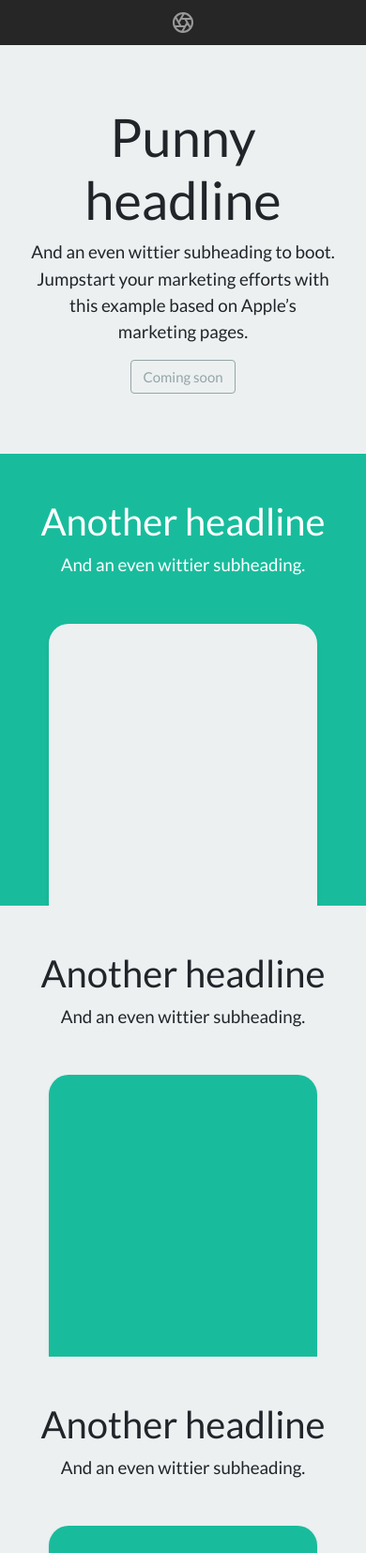
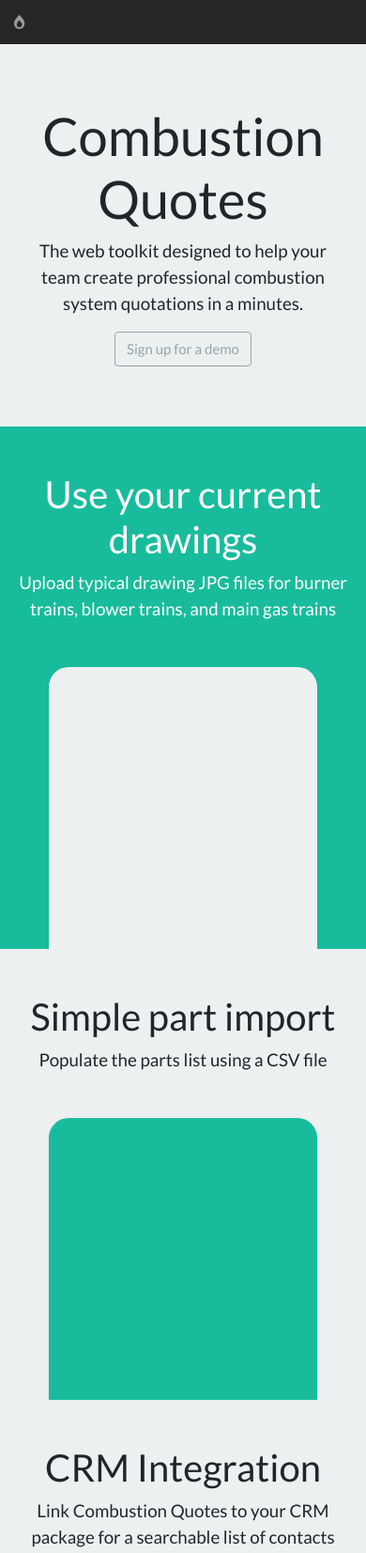
Before and after one commit to JakeTobin/demo-marketing, a plain HTML site: page index.html in a window 390 px wide. Shown: the top 1653 px of the page at 94% size. Drawn offline with Linux system fonts and the light colour scheme.

Commit message:
quick demo
Signed-off-by: Jake Tobin <jtobin4@kent.edu>

```diff
--- a/index.html
+++ b/index.html
@@ -7,11 +7,12 @@
     <meta name="description" content="">
     <meta name="author" content="Mark Otto, Jacob Thornton, and Bootstrap contributors">
     <meta name="generator" content="Jekyll v3.8.5">
-    <title>Product example · Bootstrap</title>
+    <title>CombustionQuotes.com</title>
 
 
     <!-- Bootstrap core CSS -->
 <link href="bootstrap.min.css" rel="stylesheet" >
+<link rel="stylesheet" href="https://use.fontawesome.com/releases/v5.8.2/css/all.css" integrity="sha384-oS3vJWv+0UjzBfQzYUhtDYW+Pj2yciDJxpsK1OYPAYjqT085Qq/1cq5FLXAZQ7Ay" crossorigin="anonymous">
 
 
     <style>
@@ -37,23 +38,20 @@
     <nav class="site-header sticky-top py-1">
   <div class="container d-flex flex-column flex-md-row justify-content-between">
     <a class="py-2" href="#">
-      <svg xmlns="http://www.w3.org/2000/svg" width="24" height="24" fill="none" stroke="currentColor" stroke-linecap="round" stroke-linejoin="round" stroke-width="2" class="d-block mx-auto" role="img" viewBox="0 0 24 24" focusable="false"><title>Product</title><circle cx="12" cy="12" r="10"/><path d="M14.31 8l5.74 9.94M9.69 8h11.48M7.38 12l5.74-9.94M9.69 16L3.95 6.06M14.31 16H2.83m13.79-4l-5.74 9.94"/></svg>
+      <i class="fas fa-burn"></i>
     </a>
     <a class="py-2 d-none d-md-inline-block" href="#">Tour</a>
-    <a class="py-2 d-none d-md-inline-block" href="#">Product</a>
     <a class="py-2 d-none d-md-inline-block" href="#">Features</a>
-    <a class="py-2 d-none d-md-inline-block" href="#">Enterprise</a>
-    <a class="py-2 d-none d-md-inline-block" href="#">Support</a>
     <a class="py-2 d-none d-md-inline-block" href="#">Pricing</a>
-    <a class="py-2 d-none d-md-inline-block" href="#">Cart</a>
   </div>
 </nav>
 
 <div class="position-relative overflow-hidden p-3 p-md-5 m-md-3 text-center bg-light">
   <div class="col-md-5 p-lg-5 mx-auto my-5">
-    <h1 class="display-4 font-weight-normal">Punny headline</h1>
-    <p class="lead font-weight-normal">And an even wittier subheading to boot. Jumpstart your marketing efforts with this example based on Apple’s marketing pages.</p>
-    <a class="btn btn-outline-secondary" href="#">Coming soon</a>
+    <h1 class="display-4 font-weight-normal">Combustion Quotes</h1>
+    <p class="lead font-weight-normal">The web toolkit designed to help your team create professional combustion system
+      quotations in a minutes.</p>
+    <a class="btn btn-outline-secondary" href="#">Sign up for a demo</a>
   </div>
   <div class="product-device shadow-sm d-none d-md-block"></div>
   <div class="product-device product-device-2 shadow-sm d-none d-md-block"></div>
@@ -62,15 +60,15 @@
 <div class="d-md-flex flex-md-equal w-100 my-md-3 pl-md-3">
   <div class="bg-dark mr-md-3 pt-3 px-3 pt-md-5 px-md-5 text-center text-white overflow-hidden">
     <div class="my-3 py-3">
-      <h2 class="display-5">Another headline</h2>
-      <p class="lead">And an even wittier subheading.</p>
+      <h2 class="display-5">Use your current drawings</h2>
+      <p class="lead">Upload typical drawing JPG files for burner trains, blower trains, and main gas trains</p>
     </div>
     <div class="bg-light shadow-sm mx-auto" style="width: 80%; height: 300px; border-radius: 21px 21px 0 0;"></div>
   </div>
   <div class="bg-light mr-md-3 pt-3 px-3 pt-md-5 px-md-5 text-center overflow-hidden">
     <div class="my-3 p-3">
-      <h2 class="display-5">Another headline</h2>
-      <p class="lead">And an even wittier subheading.</p>
+      <h2 class="display-5">Simple part import</h2>
+      <p class="lead">Populate the parts list using a CSV file</p>
     </div>
     <div class="bg-dark shadow-sm mx-auto" style="width: 80%; height: 300px; border-radius: 21px 21px 0 0;"></div>
   </div>
@@ -79,15 +77,15 @@
 <div class="d-md-flex flex-md-equal w-100 my-md-3 pl-md-3">
   <div class="bg-light mr-md-3 pt-3 px-3 pt-md-5 px-md-5 text-center overflow-hidden">
     <div class="my-3 p-3">
-      <h2 class="display-5">Another headline</h2>
-      <p class="lead">And an even wittier subheading.</p>
+      <h2 class="display-5">CRM Integration</h2>
+      <p class="lead">Link Combustion Quotes to your CRM package for a searchable list of contacts</p>
     </div>
     <div class="bg-dark shadow-sm mx-auto" style="width: 80%; height: 300px; border-radius: 21px 21px 0 0;"></div>
   </div>
   <div class="bg-primary mr-md-3 pt-3 px-3 pt-md-5 px-md-5 text-center text-white overflow-hidden">
     <div class="my-3 py-3">
-      <h2 class="display-5">Another headline</h2>
-      <p class="lead">And an even wittier subheading.</p>
+      <h2 class="display-5">Calculations</h2>
+      <p class="lead">Automatically calculate flow and pressure drop data based on part parameters you’ve entered</p>
     </div>
     <div class="bg-light shadow-sm mx-auto" style="width: 80%; height: 300px; border-radius: 21px 21px 0 0;"></div>
   </div>
@@ -96,42 +94,35 @@
 <div class="d-md-flex flex-md-equal w-100 my-md-3 pl-md-3">
   <div class="bg-light mr-md-3 pt-3 px-3 pt-md-5 px-md-5 text-center overflow-hidden">
     <div class="my-3 p-3">
-      <h2 class="display-5">Another headline</h2>
-      <p class="lead">And an even wittier subheading.</p>
+      <h2 class="display-5">Professional PDF's</h2>
+      <p class="lead">Generate fast, customized PDF quotes wherever there’s an internet connection</p>
     </div>
     <div class="bg-white shadow-sm mx-auto" style="width: 80%; height: 300px; border-radius: 21px 21px 0 0;"></div>
   </div>
   <div class="bg-light mr-md-3 pt-3 px-3 pt-md-5 px-md-5 text-center overflow-hidden">
     <div class="my-3 py-3">
-      <h2 class="display-5">Another headline</h2>
-      <p class="lead">And an even wittier subheading.</p>
+      <h2 class="display-5">Simple to use interface</h2>
+      <p class="lead">Empower your current sales force</p>
     </div>
     <div class="bg-white shadow-sm mx-auto" style="width: 80%; height: 300px; border-radius: 21px 21px 0 0;"></div>
   </div>
 </div>
 
 <div class="d-md-flex flex-md-equal w-100 my-md-3 pl-md-3">
-  <div class="bg-light mr-md-3 pt-3 px-3 pt-md-5 px-md-5 text-center overflow-hidden">
+  <div class="mr-md-3 pt-3 px-3 pt-md-5 px-md-5 text-center overflow-hidden">
     <div class="my-3 p-3">
-      <h2 class="display-5">Another headline</h2>
-      <p class="lead">And an even wittier subheading.</p>
+      <p class="lead">Combustion Quotes is a subscription service with a monthly charge per user, and a minimum commitment of (10) users and (6) months. Based on this commitment, we’ll create your own custom version of the tool which only our admins and your team will have access to.
+        Take advantage of our tutorials to get yourself started, or for a look at how the toolkit can work for you.
+        Unlock the potential of your sales force with this unique and powerful tool, tailored for the industrial combustion market!</p>
     </div>
-    <div class="bg-white shadow-sm mx-auto" style="width: 80%; height: 300px; border-radius: 21px 21px 0 0;"></div>
-  </div>
-  <div class="bg-light mr-md-3 pt-3 px-3 pt-md-5 px-md-5 text-center overflow-hidden">
-    <div class="my-3 py-3">
-      <h2 class="display-5">Another headline</h2>
-      <p class="lead">And an even wittier subheading.</p>
-    </div>
-    <div class="bg-white shadow-sm mx-auto" style="width: 80%; height: 300px; border-radius: 21px 21px 0 0;"></div>
   </div>
 </div>
 
 <footer class="container py-5">
   <div class="row">
     <div class="col-12 col-md">
-      <svg xmlns="http://www.w3.org/2000/svg" width="24" height="24" fill="none" stroke="currentColor" stroke-linecap="round" stroke-linejoin="round" stroke-width="2" class="d-block mb-2" role="img" viewBox="0 0 24 24" focusable="false"><title>Product</title><circle cx="12" cy="12" r="10"/><path d="M14.31 8l5.74 9.94M9.69 8h11.48M7.38 12l5.74-9.94M9.69 16L3.95 6.06M14.31 16H2.83m13.79-4l-5.74 9.94"/></svg>
-      <small class="d-block mb-3 text-muted">&copy; 2017-2019</small>
+      <i class="fas fa-burn"></i>
+          <small class="d-block mb-3 text-muted">&copy; 2017-2019</small>
     </div>
     <div class="col-6 col-md">
       <h5>Features</h5>
@@ -139,7 +130,6 @@
         <li><a class="text-muted" href="#">Cool stuff</a></li>
         <li><a class="text-muted" href="#">Random feature</a></li>
         <li><a class="text-muted" href="#">Team feature</a></li>
-        <li><a class="text-muted" href="#">Stuff for developers</a></li>
         <li><a class="text-muted" href="#">Another one</a></li>
         <li><a class="text-muted" href="#">Last time</a></li>
       </ul>
@@ -157,9 +147,9 @@
       <h5>Resources</h5>
       <ul class="list-unstyled text-small">
         <li><a class="text-muted" href="#">Business</a></li>
-        <li><a class="text-muted" href="#">Education</a></li>
-        <li><a class="text-muted" href="#">Government</a></li>
-        <li><a class="text-muted" href="#">Gaming</a></li>
+        <li><a class="text-muted" href="#">Business</a></li>
+        <li><a class="text-muted" href="#">Business</a></li>
+        <li><a class="text-muted" href="#">Business</a></li>
       </ul>
     </div>
     <div class="col-6 col-md">
```
